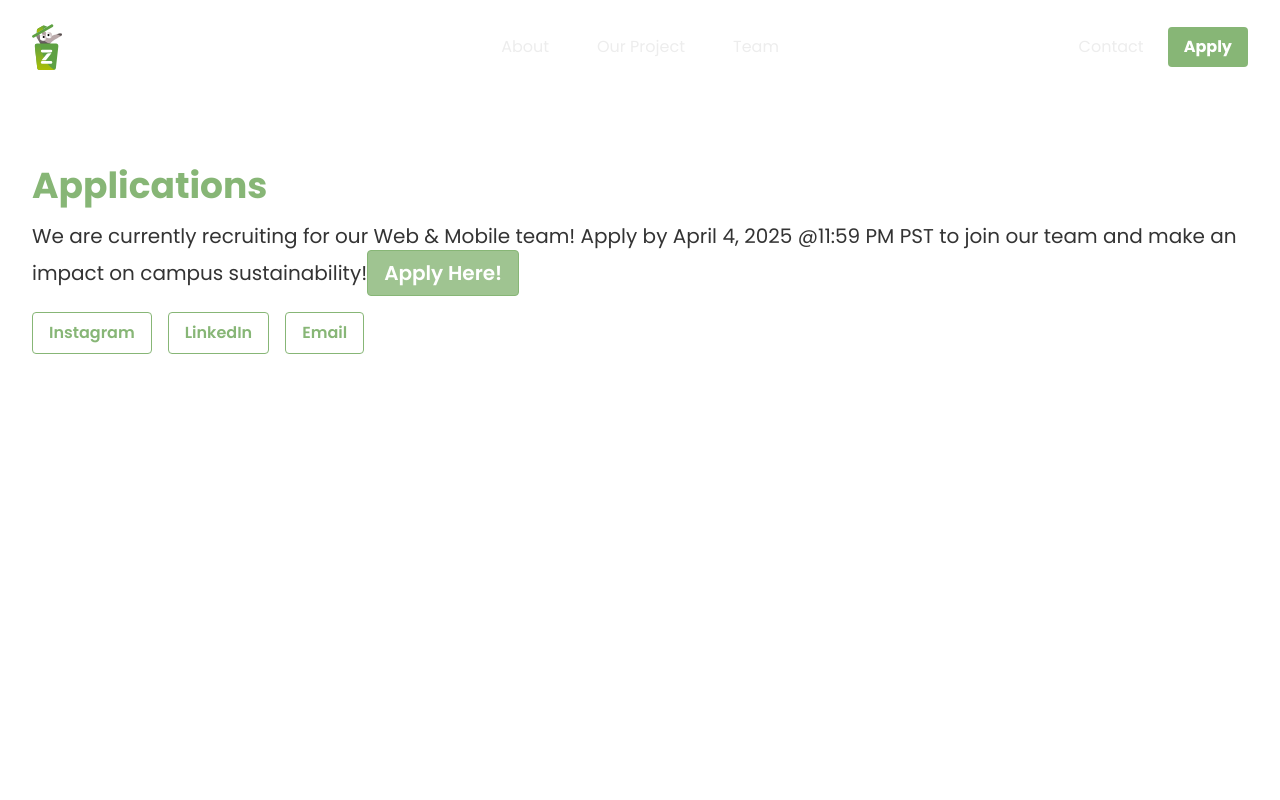
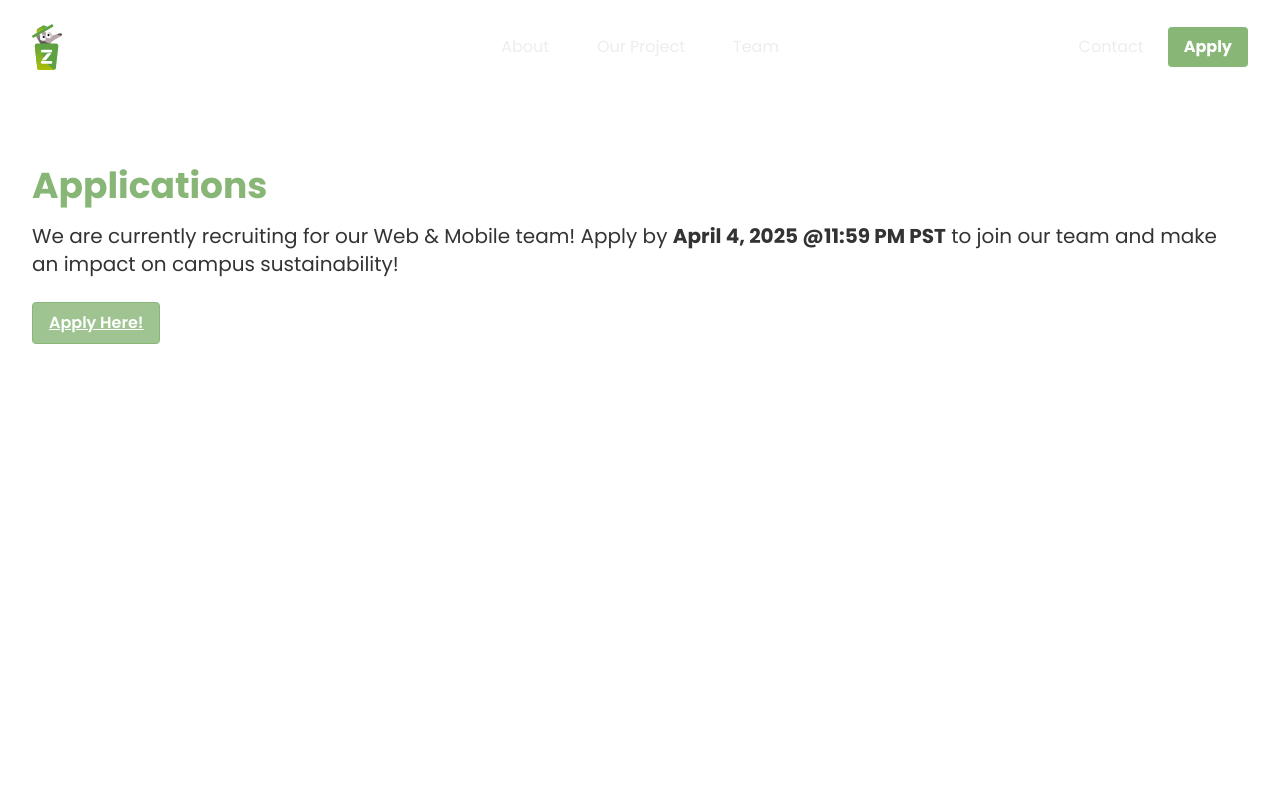
Before and after one commit to zotbins/zotbins-website, a Next.js app: page /apply in a window 1280 px wide. Shown: the top 800 px of the page. Built offline with nearby package versions, Linux system fonts and the light colour scheme.

Commit message:
updated apply page

```diff
--- a/src/app/apply/page.tsx
+++ b/src/app/apply/page.tsx
@@ -11,15 +11,16 @@ const Apply = () => {
           <br></br>To learn more about Zotbins, follow us on our social media platforms for the latest news, updates, and progress on our initiatives.
         </h3> */}
         <h3 className="text-xl mt-4">
-          We are currently recruiting for our Web & Mobile team! Apply by April 4, 2025 @11:59 PM PST to join our team and make an impact on campus sustainability!
-           <button className="bg-[#87b676]/80 text-white hover:bg-transparent white font-semibold hover:text-[#87b676] py-2 px-4 border border-[#87b676] rounded">
+          We are currently recruiting for our Web & Mobile team! Apply by <span className="font-bold">April 4, 2025 @11:59 PM PST</span> to join our team and make an impact on campus sustainability!
+        </h3>
+        <br></br>
+        <button className="bg-[#87b676]/80 text-white underline hover:bg-transparent white font-semibold hover:text-[#87b676] py-2 px-4 border border-[#87b676] rounded">
           <Link href={"http://tinyurl.com/zotbins25springdev"} target="_blank">
             <p>Apply Here!</p>
           </Link>
         </button>
-        </h3>
       </div>
-      <div className="space-x-4">
+      {/* <div className="space-x-4">
         <button className="bg-transparent hover:bg-[#87b676]/80 text-[#87b676] font-semibold hover:text-white py-2 px-4 border border-[#87b676] hover:border-transparent rounded">
           <Link href={"https://www.instagram.com/zotbins/"} target="_blank">
             <p>Instagram</p>
@@ -35,7 +36,7 @@ const Apply = () => {
             <p>Email</p>
           </Link>
         </button>
-      </div>
+      </div> */}
     </div>
   );
 };
```
